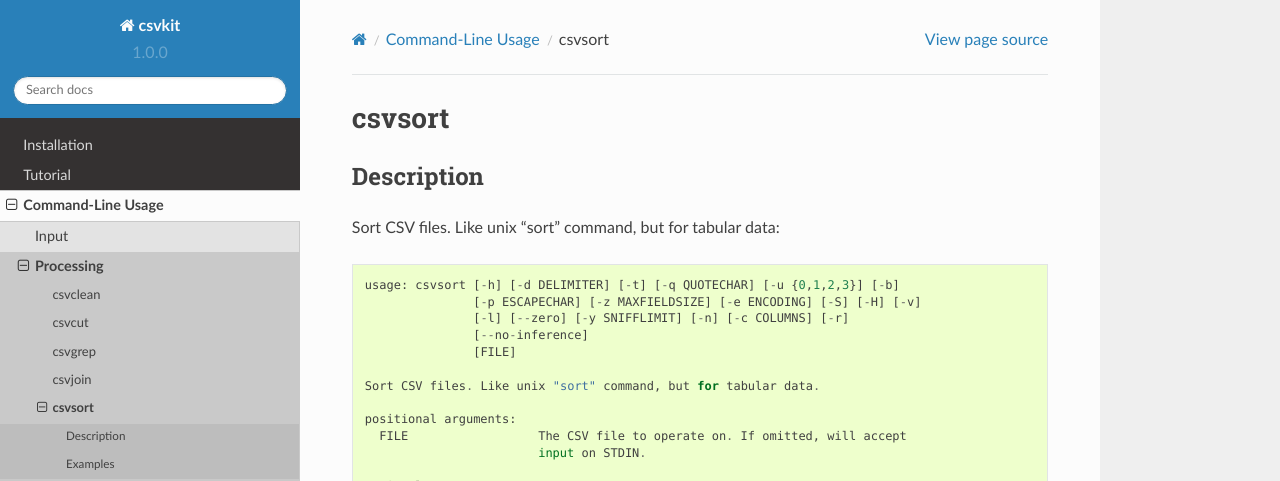
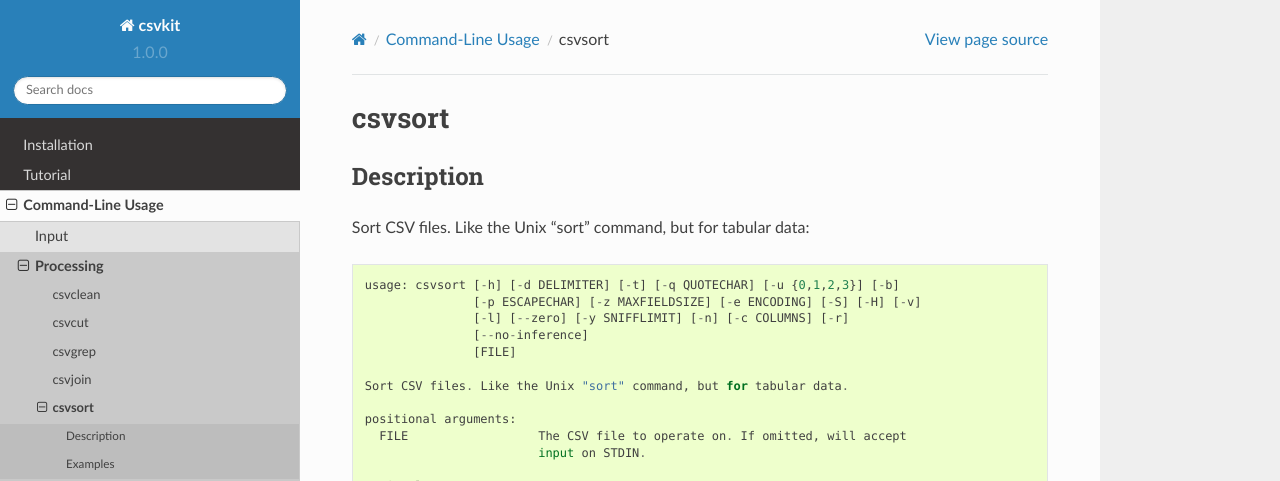
Before and after one commit to wireservice/csvkit, a Sphinx documentation site: the page built from docs/scripts/csvsort.rst, in a window 1280 px wide and 1215 px high. Shown: the top 481 px of the window. Built offline with Sphinx 7.4.7 and the Read the Docs theme 2.0.0, drawn with Linux system fonts in a browser that asks for light colours.

Commit message:
Fix the capitalization of Unix

```diff
--- a/docs/scripts/csvcut.rst
+++ b/docs/scripts/csvcut.rst
@@ -5,14 +5,14 @@
 Description
 ===========
 
-Filters and truncates CSV files. Like unix "cut" command, but for tabular data::
+Filters and truncates CSV files. Like the Unix "cut" command, but for tabular data::
 
     usage: csvcut [-h] [-d DELIMITER] [-t] [-q QUOTECHAR] [-u {0,1,2,3}] [-b]
                   [-p ESCAPECHAR] [-z MAXFIELDSIZE] [-e ENCODING] [-S] [-H] [-v]
                   [-l] [--zero] [-n] [-c COLUMNS] [-C NOT_COLUMNS] [-x]
                   [FILE]
 
-    Filter and truncate CSV files. Like unix "cut" command, but for tabular data.
+    Filter and truncate CSV files. Like the Unix "cut" command, but for tabular data.
 
     positional arguments:
       FILE                  The CSV file to operate on. If omitted, will accept
--- a/docs/scripts/csvgrep.rst
+++ b/docs/scripts/csvgrep.rst
@@ -13,7 +13,7 @@
                    [-f MATCHFILE] [-i]
                    [FILE]
 
-    Search CSV files. Like the unix "grep" command, but for tabular data.
+    Search CSV files. Like the Unix "grep" command, but for tabular data.
 
     positional arguments:
       FILE                  The CSV file to operate on. If omitted, will accept
--- a/docs/scripts/csvsort.rst
+++ b/docs/scripts/csvsort.rst
@@ -5,7 +5,7 @@
 Description
 ===========
 
-Sort CSV files. Like unix "sort" command, but for tabular data::
+Sort CSV files. Like the Unix "sort" command, but for tabular data::
 
     usage: csvsort [-h] [-d DELIMITER] [-t] [-q QUOTECHAR] [-u {0,1,2,3}] [-b]
                    [-p ESCAPECHAR] [-z MAXFIELDSIZE] [-e ENCODING] [-S] [-H] [-v]
@@ -13,7 +13,7 @@
                    [--no-inference]
                    [FILE]
 
-    Sort CSV files. Like unix "sort" command, but for tabular data.
+    Sort CSV files. Like the Unix "sort" command, but for tabular data.
 
     positional arguments:
       FILE                  The CSV file to operate on. If omitted, will accept
--- a/docs/scripts/in2csv.rst
+++ b/docs/scripts/in2csv.rst
@@ -76,9 +76,10 @@
 
     in2csv examples/realdata/FY09_EDU_Recipients_by_State.csv
 
-Fetch csvkit's open issues from the Github API, convert the JSON response into a CSV and write it to a file::
+Fetch csvkit's open issues from the GitHub API, convert the JSON response into a CSV and write it to a file::
 
     curl https://api.github.com/repos/onyxfish/csvkit/issues?state=open | in2csv -f json -v > issues.csv
+
 Convert a DBase DBF file to an equivalent CSV::
 
     in2csv examples/testdbf.dbf > testdbf_converted.csv
--- a/docs/tutorial/1_getting_started.rst
+++ b/docs/tutorial/1_getting_started.rst
@@ -98,7 +98,7 @@
 
     csvcut -c county,item_name,quantity data.csv | csvlook | head
 
-All csvkit utilities accept an input file as "standard in", in addition to as a filename. This means that we can make the output of one csvkit utility become the input of the next. In this case, the output of ``csvcut`` becomes the input to ``csvlook``. This also means we can use this output with standard unix commands such as ``head``, which prints only the first ten lines of its input. Here, the output of ``csvlook`` becomes the input of ``head``.
+All csvkit utilities accept an input file as "standard in", in addition to as a filename. This means that we can make the output of one csvkit utility become the input of the next. In this case, the output of ``csvcut`` becomes the input to ``csvlook``. This also means we can use this output with standard Unix commands such as ``head``, which prints only the first ten lines of its input. Here, the output of ``csvlook`` becomes the input of ``head``.
 
 Pipeability is a core feature of csvkit. Of course, you can always write your output to a file using ``>``, but many times it makes more sense to use pipes for speed and brevity.
 
```
Also changed, not shown: 3 other files.
